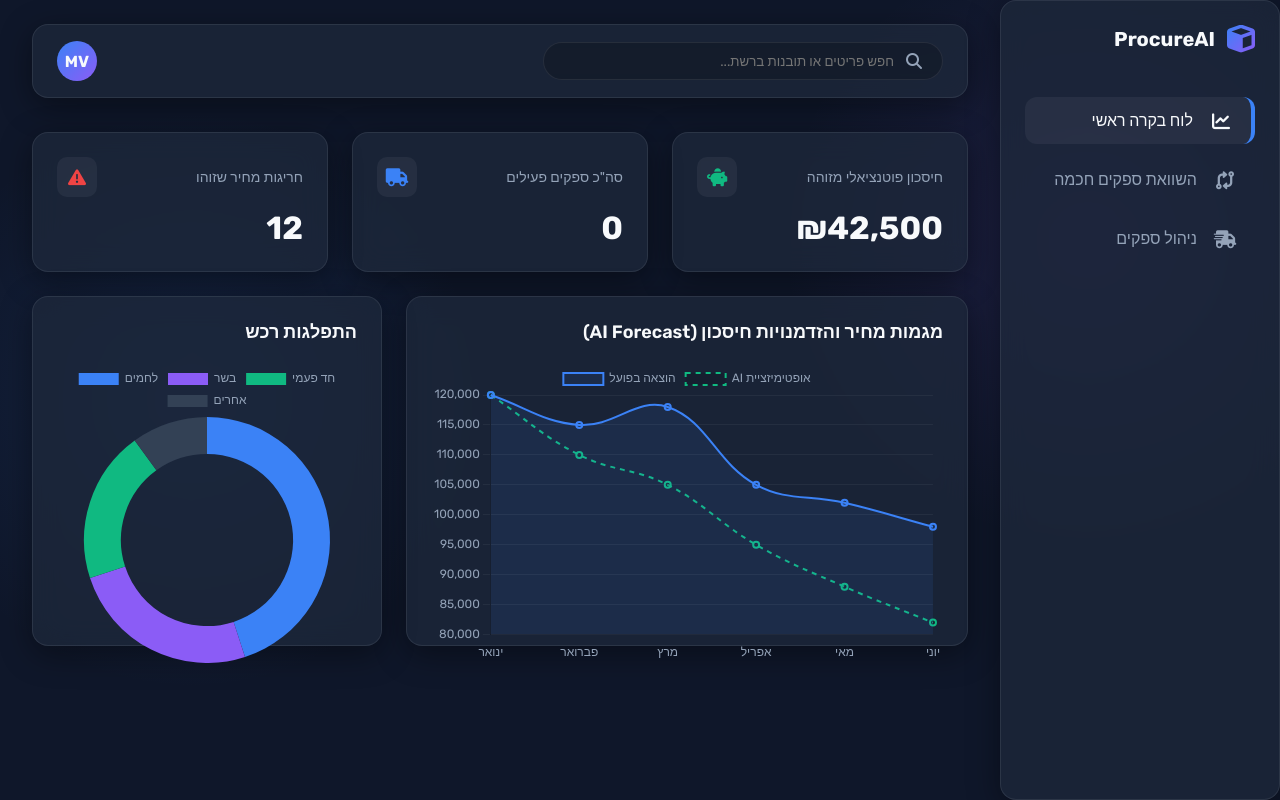
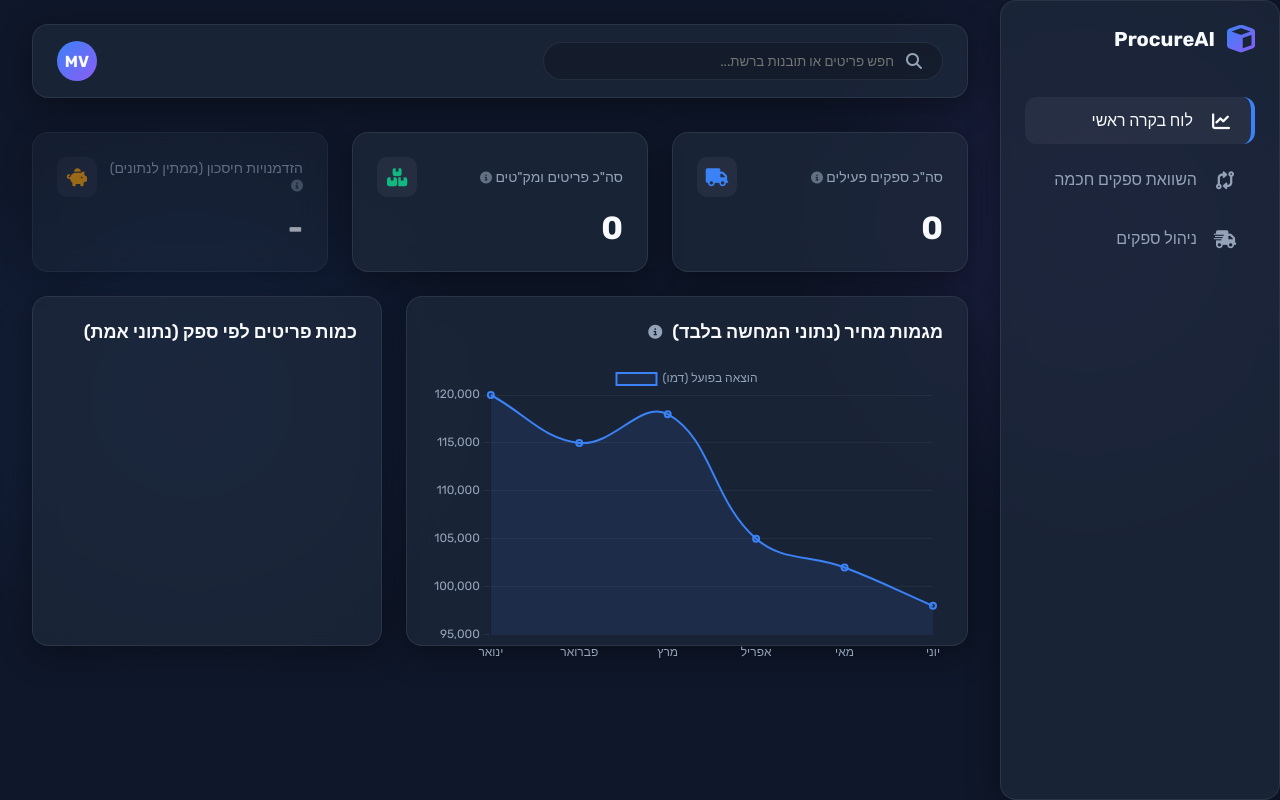
Before and after one commit to mv89-heb/ProcurementAI_System, a Flask app: page / in a window 1280 px wide. Run offline with Flask 3, Linux system fonts and the light colour scheme; data that the repository does not hold is empty; some libraries are stand-ins or nearby versions.

Commit message:
Update index.html

```diff
--- a/templates/index.html
+++ b/templates/index.html
@@ -8,41 +8,10 @@
     <link rel="stylesheet" href="https://cdnjs.cloudflare.com/ajax/libs/font-awesome/6.4.0/css/all.min.css">
     <script src="https://cdn.jsdelivr.net/npm/chart.js"></script>
     <style>
-        :root {
-            --bg-dark: #0f172a;
-            --bg-panel: rgba(30, 41, 59, 0.75);
-            --glass-border: rgba(255, 255, 255, 0.08);
-            --glass-shadow: 0 8px 32px 0 rgba(0, 0, 0, 0.4);
-            --accent-primary: #3b82f6;
-            --accent-secondary: #8b5cf6;
-            --success: #10b981;
-            --danger: #ef4444;
-            --warning: #f59e0b;
-            --text-main: #f8fafc;
-            --text-muted: #94a3b8;
-        }
-
+        :root { --bg-dark: #0f172a; --bg-panel: rgba(30, 41, 59, 0.75); --glass-border: rgba(255, 255, 255, 0.08); --glass-shadow: 0 8px 32px 0 rgba(0, 0, 0, 0.4); --accent-primary: #3b82f6; --accent-secondary: #8b5cf6; --success: #10b981; --danger: #ef4444; --warning: #f59e0b; --text-main: #f8fafc; --text-muted: #94a3b8; }
         * { margin: 0; padding: 0; box-sizing: border-box; font-family: 'Rubik', sans-serif; }
-
-        body {
-            background-color: var(--bg-dark);
-            color: var(--text-main);
-            display: flex;
-            height: 100vh;
-            overflow: hidden;
-            background-image:
-                radial-gradient(circle at 15% 50%, rgba(59,130,246,0.12), transparent 25%),
-                radial-gradient(circle at 85% 30%, rgba(139,92,246,0.12), transparent 25%);
-        }
-
-        .glass-panel {
-            background: var(--bg-panel);
-            backdrop-filter: blur(14px);
-            -webkit-backdrop-filter: blur(14px);
-            border: 1px solid var(--glass-border);
-            border-radius: 16px;
-            box-shadow: var(--glass-shadow);
-        }
+        body { background-color: var(--bg-dark); color: var(--text-main); display: flex; height: 100vh; overflow: hidden; background-image: radial-gradient(circle at 15% 50%, rgba(59,130,246,0.12), transparent 25%), radial-gradient(circle at 85% 30%, rgba(139,92,246,0.12), transparent 25%); }
+        .glass-panel { background: var(--bg-panel); backdrop-filter: blur(14px); -webkit-backdrop-filter: blur(14px); border: 1px solid var(--glass-border); border-radius: 16px; box-shadow: var(--glass-shadow); }
 
         /* Sidebar */
         .sidebar { width: 280px; height: 100%; padding: 24px; display: flex; flex-direction: column; gap: 12px; z-index: 10; }
@@ -139,26 +108,42 @@
         <div id="view-dashboard" class="view-section active">
             <div class="kpi-grid">
                 <div class="glass-panel kpi-card">
-                    <div class="kpi-header"><span>חיסכון פוטנציאלי מזוהה</span><div class="kpi-icon" style="color: var(--success);"><i class="fa-solid fa-piggy-bank"></i></div></div>
-                    <div class="kpi-value">₪42,500</div>
+                    <div class="kpi-header">
+                        <span title="נתון אמת: סך כל הספקים הייחודיים שנטענו לבסיס הנתונים (DB)">סה"כ ספקים פעילים <i class="fa-solid fa-circle-info" style="font-size:12px; opacity:0.6;"></i></span>
+                        <div class="kpi-icon" style="color: var(--accent-primary);"><i class="fa-solid fa-truck"></i></div>
                     </div>
+                    <div class="kpi-value" id="kpi-suppliers-count"><i class="fa-solid fa-spinner fa-spin" style="font-size:16px;"></i></div>
+                </div>
+
                 <div class="glass-panel kpi-card">
-                    <div class="kpi-header"><span>סה"כ ספקים פעילים</span><div class="kpi-icon" style="color: var(--accent-primary);"><i class="fa-solid fa-truck"></i></div></div>
-                    <div class="kpi-value" id="kpi-suppliers-count">-</div>
+                    <div class="kpi-header">
+                        <span title="נתון אמת: סך כל שורות המוצרים והמחירונים שקיימות במערכת">סה"כ פריטים ומק"טים <i class="fa-solid fa-circle-info" style="font-size:12px; opacity:0.6;"></i></span>
+                        <div class="kpi-icon" style="color: var(--success);"><i class="fa-solid fa-boxes-stacked"></i></div>
                     </div>
-                <div class="glass-panel kpi-card">
-                    <div class="kpi-header"><span>חריגות מחיר שזוהו</span><div class="kpi-icon" style="color: var(--danger);"><i class="fa-solid fa-triangle-exclamation"></i></div></div>
-                    <div class="kpi-value">12</div>
+                    <div class="kpi-value" id="kpi-items-count"><i class="fa-solid fa-spinner fa-spin" style="font-size:16px;"></i></div>
+                </div>
+
+                <div class="glass-panel kpi-card" style="opacity: 0.6;">
+                    <div class="kpi-header">
+                        <span title="נתון עתידי: יופעל לאחר חיבור מערכת החשבוניות / ERP">הזדמנויות חיסכון (ממתין לנתונים) <i class="fa-solid fa-circle-info" style="font-size:12px; opacity:0.6;"></i></span>
+                        <div class="kpi-icon" style="color: var(--warning);"><i class="fa-solid fa-piggy-bank"></i></div>
+                    </div>
+                    <div class="kpi-value">-</div>
                 </div>
             </div>
 
             <div class="charts-grid">
                 <div class="glass-panel chart-container">
-                    <div class="section-title">מגמות מחיר והזדמנויות חיסכון (AI Forecast)</div>
+                    <div class="section-title">
+                        מגמות מחיר (נתוני המחשה בלבד)
+                        <span title="גרף זה נועד להמחשה עד שיוזנו נתוני רכש היסטוריים למערכת" style="cursor:help; font-size:14px; color:var(--text-muted);"><i class="fa-solid fa-circle-info"></i></span>
+                    </div>
                     <canvas id="trendChart"></canvas>
                 </div>
                 <div class="glass-panel chart-container">
-                    <div class="section-title">התפלגות רכש</div>
+                    <div class="section-title">
+                        כמות פריטים לפי ספק (נתוני אמת)
+                    </div>
                     <canvas id="supplierChart"></canvas>
                 </div>
             </div>
@@ -259,7 +244,7 @@
 
                 data.suppliers.forEach(s => {
                     selectHtml += `<option value="${s}">${s}</option>`;
-                    let score = Math.floor(Math.random() * 20) + 80;
+                    let score = Math.floor(Math.random() * 20) + 80; // ציון פיקטיבי להדגמת UI
                     tableHtml += `<tr>
                         <td style="font-weight:500;">${s}</td>
                         <td><span class="status-badge status-active">פעיל במערכת</span></td>
@@ -274,33 +259,55 @@
             } catch (e) { console.error("Error loading suppliers from database API"); }
         }
 
-        // --- Initialize Charts ---
-        function initCharts() {
+        // --- Load Dashboard Real Stats ---
+        async function loadDashboardStats() {
+            try {
+                let res = await fetch('/api/get-dashboard-stats');
+                let data = await res.json();
+
+                // עדכון סך כל הפריטים האמיתי ב-DB
+                document.getElementById('kpi-items-count').innerText = data.total_items.toLocaleString();
+
+                // ציור גרף עוגה מנתוני אמת
+                const labels = data.distribution.map(d => d.supplier);
+                const counts = data.distribution.map(d => d.count);
+
                 Chart.defaults.color = '#94a3b8';
                 Chart.defaults.font.family = "'Rubik', sans-serif";
+
+                new Chart(document.getElementById('supplierChart').getContext('2d'), {
+                    type: 'doughnut',
+                    data: {
+                        labels: labels,
+                        datasets: [{
+                            data: counts,
+                            backgroundColor: ['#3b82f6', '#8b5cf6', '#10b981', '#f59e0b', '#ef4444'],
+                            borderWidth: 0
+                        }]
+                    },
+                    options: { responsive: true, maintainAspectRatio: false, cutout: '70%' }
+                });
+
+                // ציור גרף מגמות פיקטיבי (עד לחיבור נתוני ERP)
                 new Chart(document.getElementById('trendChart').getContext('2d'), {
                     type: 'line',
                     data: {
                         labels: ['ינואר', 'פברואר', 'מרץ', 'אפריל', 'מאי', 'יוני'],
                         datasets: [
-                        { label: 'הוצאה בפועל', data: [120000, 115000, 118000, 105000, 102000, 98000], borderColor: '#3b82f6', backgroundColor: 'rgba(59, 130, 246, 0.1)', borderWidth: 2, tension: 0.4, fill: true },
-                        { label: 'אופטימיזציית AI', data: [120000, 110000, 105000, 95000, 88000, 82000], borderColor: '#10b981', borderDash: [5, 5], borderWidth: 2, tension: 0.4 }
+                            { label: 'הוצאה בפועל (דמו)', data: [120000, 115000, 118000, 105000, 102000, 98000], borderColor: '#3b82f6', backgroundColor: 'rgba(59, 130, 246, 0.1)', borderWidth: 2, tension: 0.4, fill: true }
                         ]
                     },
                     options: { responsive: true, maintainAspectRatio: false, scales: { y: { grid: { color: 'rgba(255,255,255,0.05)' } }, x: { grid: { display: false } } } }
                 });
 
-            new Chart(document.getElementById('supplierChart').getContext('2d'), {
-                type: 'doughnut',
-                data: {
-                    labels: ['לחמים', 'בשר', 'חד פעמי', 'אחרים'],
-                    datasets: [{ data: [45, 25, 20, 10], backgroundColor: ['#3b82f6', '#8b5cf6', '#10b981', '#334155'], borderWidth: 0 }]
-                },
-                options: { responsive: true, maintainAspectRatio: false, cutout: '70%' }
-            });
+            } catch (e) { console.error("Error loading dashboard stats", e); }
         }
 
-        window.onload = () => { loadSuppliers(); initCharts(); };
+        // On window load
+        window.onload = () => {
+            loadSuppliers();
+            loadDashboardStats();
+        };
 
         // --- Compare Suppliers ---
         async function runComparison() {
```
Lines whose indentation alone changed are shown as unchanged.
